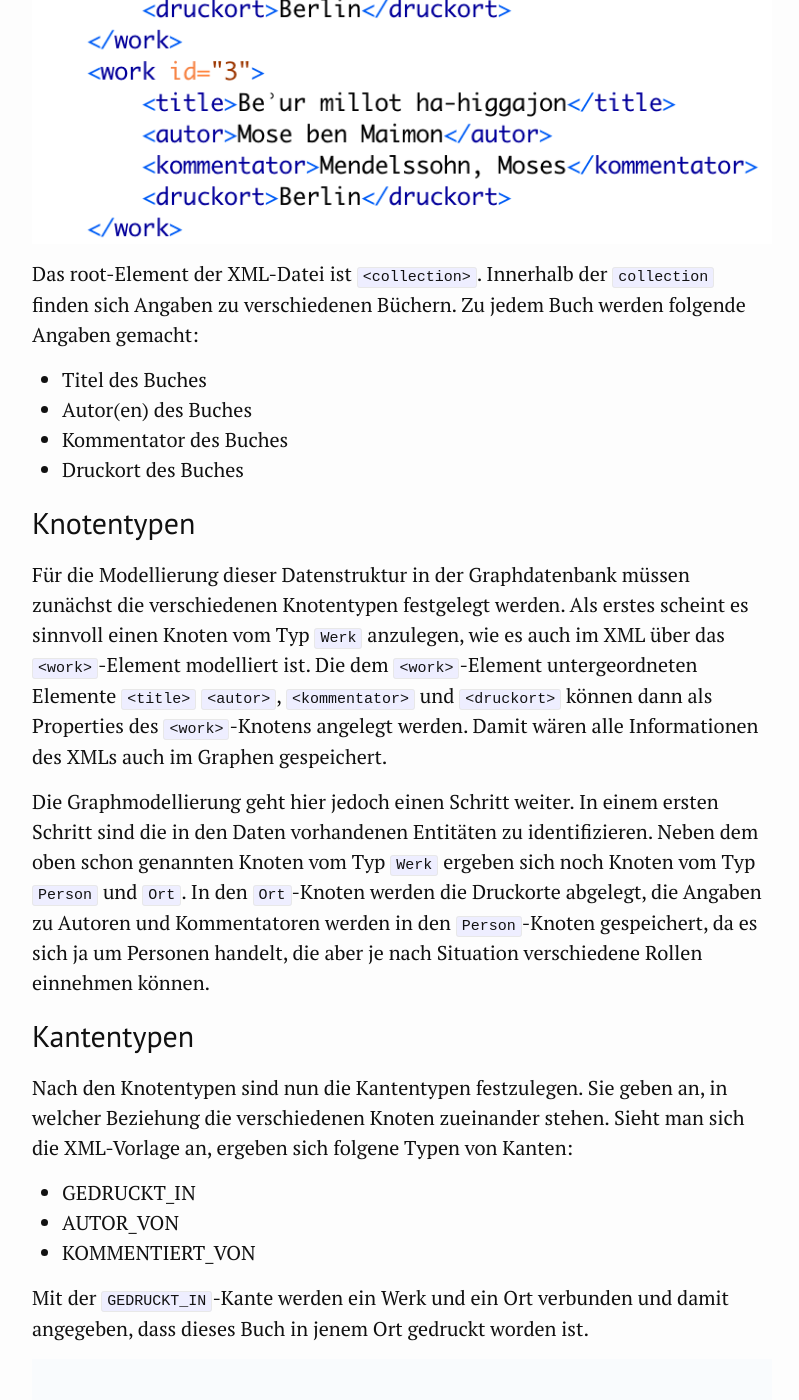
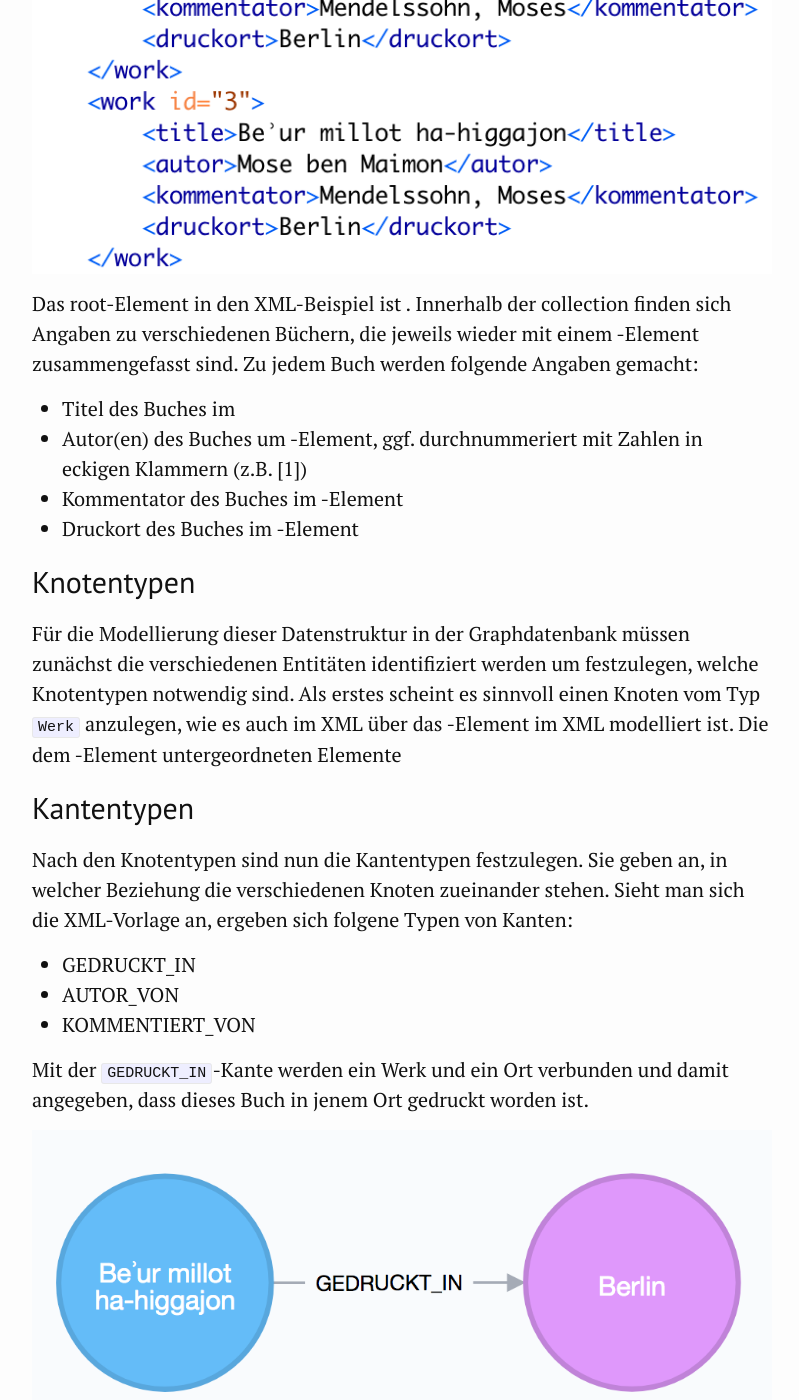
Before and after one commit to kuczera/Graphentechnologien, a Jekyll site: the page built from docs/25_xml2neo4j-kollatz.md, in a window 1280 px wide and 1400 px high, scrolled down 1235 px. Shown: the whole window, without its empty margins (238-1037 px from the left). Built offline with Jekyll 4.4.1, drawn with Linux system fonts in a browser that asks for light colours; some of the changed text lies outside the part shown.

Commit message:
xml2Graph weiter bearbeitet apoc.load.xml muss noch korrigiert werden

```diff
--- a/docs/25_xml2neo4j-kollatz.md
+++ b/docs/25_xml2neo4j-kollatz.md
@@ -13,7 +13,7 @@
 
 # Import von strukturierten XML-Daten in neo4j
 
-In diesem Kapitel wird der Import von strukturierten XML-Daten in die Graphdatenbank neo4j beschrieben. Strukturiert meint hierbei, dass es sich nicht um Text handelt, der beispielsweise in TEI-XML ausgezeichnet ist, sondern um Daten in einer datenbank-ähnlichen Struktur. Die Daten stammen aus einem Projekt meines Kollegen Thomas Kollatz, der sie mir freundlicherweise zur Verfügung gestellt hat. Ziel des Kapitels ist es, die Struktur der XML-Daten im Graphen nachzubilden und anschließend den Import durchzuführen.
+In diesem Kapitel wird der Import von strukturierten XML-Daten in die Graphdatenbank neo4j beschrieben. Strukturiert meint hierbei, dass es sich nicht um mixed-content handelt, beim dem Text und Auszeichnung gemischt vorliegen können, sondern um Daten in einer datenbank-ähnlichen Struktur. Die Daten stammen aus einem Projekt meines Kollegen Thomas Kollatz, der sie mir freundlicherweise zur Verfügung gestellt hat. Ziel des Kapitels ist es, zunächst die Struktur der XML-Daten im Graphen zu analysieren, dann ein Graphmodell zu entwickeln und anschließend den Import durchzuführen.
 
 ## Das XML-Beispiel
 
@@ -21,18 +21,16 @@
 
 ![Auszug aus dem XML-Beispiel (Quelle: Kuczera)](./Bilder/kollatz-xml-Beispiel.png)
 
-Das root-Element der XML-Datei ist `<collection>`. Innerhalb der `collection` finden sich Angaben zu verschiedenen Büchern. Zu jedem Buch werden folgende Angaben gemacht:
+Das root-Element in den XML-Beispiel ist <collection>. Innerhalb der collection finden sich Angaben zu verschiedenen Büchern, die jeweils wieder mit einem <work>-Element zusammengefasst sind. Zu jedem Buch werden folgende Angaben gemacht:
 
-* Titel des Buches
-* Autor(en) des Buches
-* Kommentator des Buches
-* Druckort des Buches
+* Titel des Buches im <title>-Element
+* Autor(en) des Buches um <autor>-Element, ggf. durchnummeriert mit Zahlen in eckigen Klammern (z.B. [1])
+* Kommentator des Buches im <kommentator>-Element
+* Druckort des Buches im <druckort>-Element
 
 ## Knotentypen
 
-Für die Modellierung dieser Datenstruktur in der Graphdatenbank müssen zunächst die verschiedenen Knotentypen festgelegt werden. Als erstes scheint es sinnvoll einen Knoten vom Typ `Werk` anzulegen, wie es auch im XML über das `<work>`-Element modelliert ist. Die dem `<work>`-Element untergeordneten Elemente `<title>` `<autor>`, `<kommentator>` und `<druckort>` können dann als Properties des `<work>`-Knotens angelegt werden. Damit wären alle Informationen des XMLs auch im Graphen gespeichert.
-
-Die Graphmodellierung geht hier jedoch einen Schritt weiter. In einem ersten Schritt sind die in den Daten vorhandenen Entitäten zu identifizieren. Neben dem oben schon genannten Knoten vom Typ `Werk` ergeben sich noch Knoten vom Typ `Person` und `Ort`. In den `Ort`-Knoten werden die Druckorte abgelegt, die Angaben zu Autoren und Kommentatoren werden in den `Person`-Knoten gespeichert, da es sich ja um Personen handelt, die aber je nach Situation verschiedene Rollen einnehmen können.
+Für die Modellierung dieser Datenstruktur in der Graphdatenbank müssen zunächst die verschiedenen Entitäten identifiziert werden um festzulegen, welche Knotentypen notwendig sind. Als erstes scheint es sinnvoll einen Knoten vom Typ `Werk` anzulegen, wie es auch im XML über das <work>-Element im XML modelliert ist. Die dem <work>-Element untergeordneten Elemente <title>, <autor>, <kommentator> und <druckort> sind für das Werk jeweils spezifisch. Den Titel eines Werkes können wir in einem `Titel`-Knoten ablegen, den Druckort in einem `Ortsknoten` und Autoren sowie Kommentatoren werden in `Personen`-Knoten gespeichert. Hier ist zu beachten das die identifizierten Entitäten, wie z.b. Personen nicht in Knotentypen gespeichert werden die ihre Rolle wieder geben (wie z.B. Autor oder Kommentator) sondern unabhängig von ihrer Rolle in allgemein gehaltenen Kategorien wie Person. Im Graphen werden die verschiedenen Rollen, wie Autor oder Kommentator dann über die Kanten modelliert, was im nächsten Abschnitt näher erläutert wird.
 
 ## Kantentypen
 
@@ -60,9 +58,9 @@
 
 Damit steht das Graphmodell fest und im nächsten Abschnitt geht es an den Import.
 
-## Der Import mit apoc.load.xmlSimple
+## Der Import mit apoc.load.xml
 
-Für den Import von XML-Daten steht in der apoc-Bibliothek der Befehl apoc.load.xmlSimple zur Verfügung. Im folgenden wird zunächst der gesamte Befehl für den Import gelistet.
+Für den Import von XML-Daten steht in der apoc-Bibliothek der Befehl apoc.load.xml zur Verfügung. Im folgenden wird zunächst der gesamte Befehl für den Import gelistet.
 
 ~~~cypher
 CALL apoc.load.xmlSimple("https://docs.google.com/
@@ -83,3 +81,9 @@
 		 MERGE (o1:Ort{name:druckort})
 		 MERGE (w1)-[:GEDRUCKT_IN]->(o1));
 ~~~
+
+Für den Import wird die apoc-Funktion apoc.load.xml verwendet[^6846]. Diese Funktion nimmt XML-Dateien oder eine URL und stellt die Daten geparst für die weitere Verarbeitung in einer Map-Struktur zur Verfügung (vgl. Zeile 1-4 des Codebeispiels). In der Variable __value__ befindet sich nun diese Map-Struktur. In Zeile 5 folgt der __UNWIND__-Befehl.  der die Variable value, verbunden mit einem XQUERY auf die Ebene des work-Elements
+
+
+
+[^6846]: Die apoc-Bibliothek muss nach der Installation von neo4j zusätzlich installiert werden. Nähere Informationen zur Installation und die Dokumentation findet sich unter: [https://neo4j-contrib.github.io/neo4j-apoc-procedures/](https://neo4j-contrib.github.io/neo4j-apoc-procedures/). Die Dokumentation zu apoc.load.xml ist erreichbar unter [https://neo4j-contrib.github.io/neo4j-apoc-procedures/#_load_xml](https://neo4j-contrib.github.io/neo4j-apoc-procedures/#_load_xml).
```
Also changed, not shown: docs/allpages.txt (+5 -5 lines), docs/20_Regestenmodellierung im Graphen.md (renamed from docs/20_Import und Modellierung von Projektdaten im Graphen.md), 2 other files.
